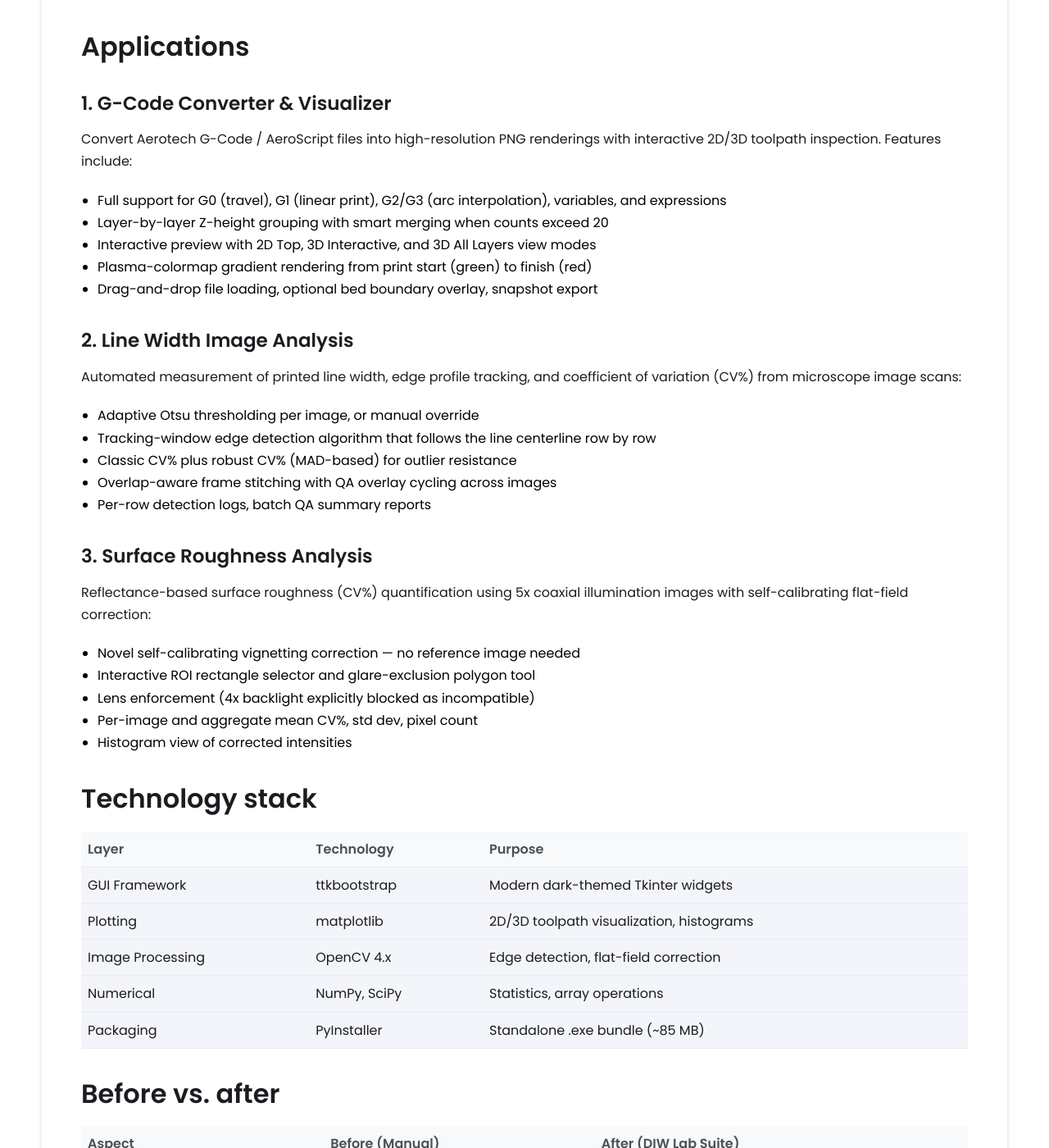
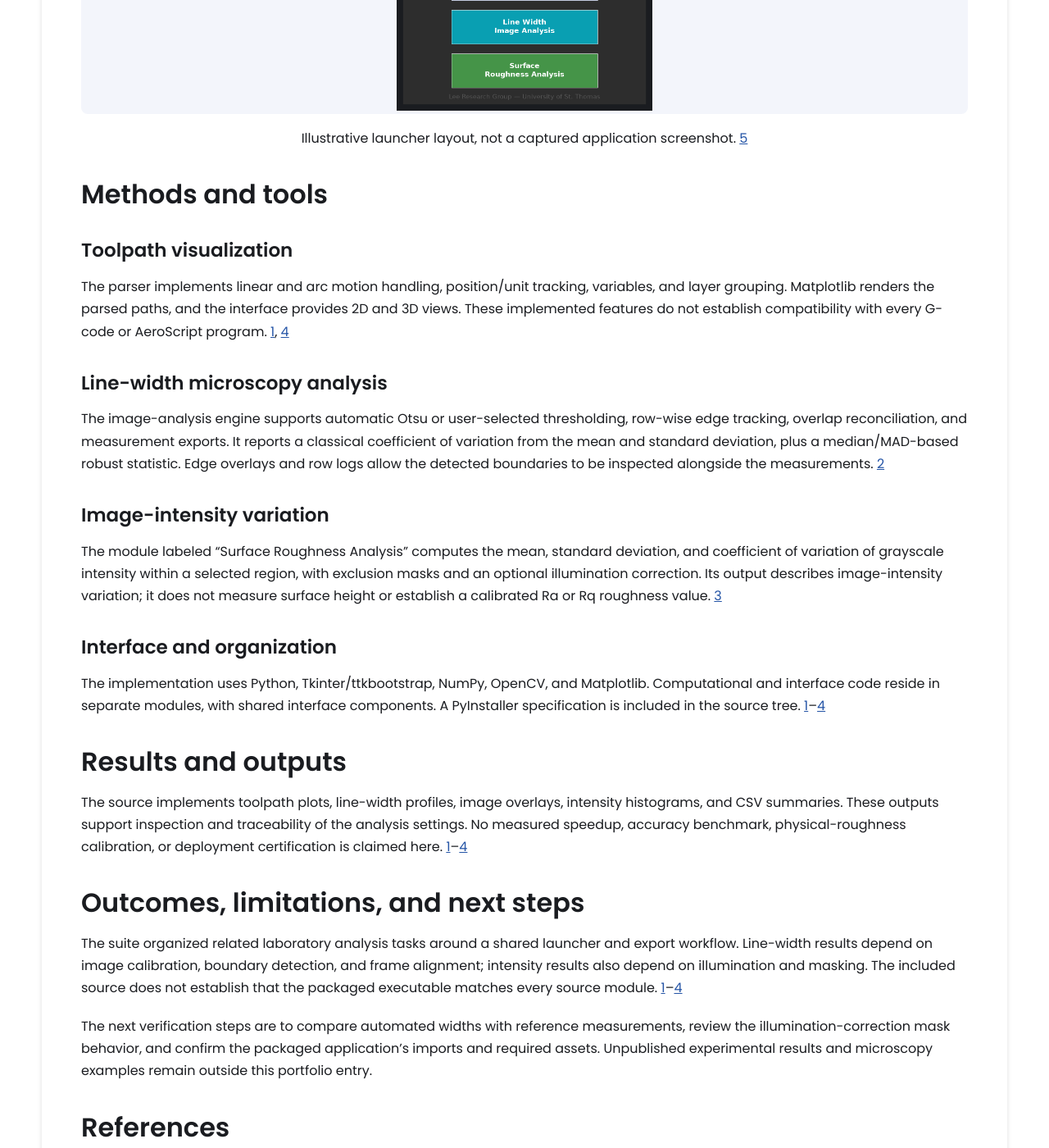
Before and after one commit to Simon-Garcia301/Simon-Garcia301.github.io, a Jekyll site: the page built from _projects/diw-lab-suite/index.md, in a window 1280 px wide and 1400 px high, scrolled down 1496 px. Shown: the whole window at 82% size. Built offline with Jekyll 4.4.1, drawn with Linux system fonts in a browser that asks for light colours; our own code applies the rules of GitHub Pages for plain Markdown files; some of the changed text lies outside the part shown.

Commit message:
Ground existing project entries in documented methods and evidence

````diff
--- a/_projects/diw-lab-suite/index.md
+++ b/_projects/diw-lab-suite/index.md
@@ -1,102 +1,65 @@
 ---
 layout: post
-title: "DIW Lab Suite — Digital Ink Writing Research Tools"
-description: Desktop application toolkit for DIW research labs — G-Code toolpath visualization, automated line width microscopy analysis, and reflectance-based surface roughness profiling. Built for the Lee Research Group at the University of St. Thomas.
+order: 2
+title: "DIW Laboratory Software: Toolpaths and Microscopy Analysis"
+description: "A Python desktop tool suite for visualizing direct ink writing toolpaths and analyzing microscopy images for the Lee Research Group."
 skills:
-  - Digital Ink Writing (DIW)
-  - G-Code / AeroScript parsing
-  - Microscope image analysis (OpenCV, Edge detection)
-  - Surface roughness quantification (flat-field correction)
-  - Python (tkinter/ttkbootstrap, matplotlib, OpenCV, NumPy)
-  - PyInstaller packaging
-
-main-image: /diw-suite-showcase.png
+  - Direct ink writing
+  - G-code / AeroScript parsing
+  - Python / NumPy / OpenCV
+  - Tkinter / ttkbootstrap
+  - Matplotlib
+  - Image-analysis quality control
+main-image: diw-suite-showcase.png
+main-image-alt: "Illustration of the suite's toolpath, line-width, and image-intensity analysis modules."
+main-image-caption: 'Illustrative module overview generated for the portfolio; the plotted shapes are not experimental measurements. [5](#ref-5)'
 ---
 
-## Overview
+## Context and problem
 
-The **DIW Lab Suite** is a unified desktop application toolkit that streamlines three core workflows in Digital Ink Writing (DIW) research laboratories: **G-Code toolpath visualization**, **automated line width microscopy analysis**, and **reflectance-based surface roughness profiling**. It replaces manual, error-prone, multi-tool workflows with integrated, automated, and scientifically rigorous analysis pipelines — all under one consistent interface.
+Direct ink writing research uses both programmed nozzle paths and post-print microscopy. The suite brought toolpath visualization, line-width analysis, and image-intensity analysis into a shared desktop interface for the Lee Research Group at the University of St. Thomas. [1](#ref-1)–[4](#ref-4)
 
-{% include image-gallery.html images="launcher-menu.png" %}
+## My role and contributions
 
-## Applications
+I developed the Python tool suite and co-developed calibrated line-width analysis with a research partner. That work used automated edge detection and CSV measurement exports to support experimental analysis. The available résumé identifies the shared contribution but does not name the partner or assign every module individually. [6](#ref-6)
 
-### 1. G-Code Converter & Visualizer
+{% include image-gallery.html images="launcher-menu.png" alts="Portfolio illustration of a launcher with buttons for the suite's three analysis modules." captions="Illustrative launcher layout, not a captured application screenshot. [5](#ref-5)" %}
 
-Convert Aerotech G-Code / AeroScript files into high-resolution PNG renderings with interactive 2D/3D toolpath inspection. Features include:
+## Methods and tools
 
-- Full support for G0 (travel), G1 (linear print), G2/G3 (arc interpolation), variables, and expressions
-- Layer-by-layer Z-height grouping with smart merging when counts exceed 20
-- Interactive preview with 2D Top, 3D Interactive, and 3D All Layers view modes
-- Plasma-colormap gradient rendering from print start (green) to finish (red)
-- Drag-and-drop file loading, optional bed boundary overlay, snapshot export
+### Toolpath visualization
 
-### 2. Line Width Image Analysis
+The parser implements linear and arc motion handling, position/unit tracking, variables, and layer grouping. Matplotlib renders the parsed paths, and the interface provides 2D and 3D views. These implemented features do not establish compatibility with every G-code or AeroScript program. [1](#ref-1), [4](#ref-4)
 
-Automated measurement of printed line width, edge profile tracking, and coefficient of variation (CV%) from microscope image scans:
+### Line-width microscopy analysis
 
-- Adaptive Otsu thresholding per image, or manual override
-- Tracking-window edge detection algorithm that follows the line centerline row by row
-- Classic CV% plus robust CV% (MAD-based) for outlier resistance
-- Overlap-aware frame stitching with QA overlay cycling across images
-- Per-row detection logs, batch QA summary reports
+The image-analysis engine supports automatic Otsu or user-selected thresholding, row-wise edge tracking, overlap reconciliation, and measurement exports. It reports a classical coefficient of variation from the mean and standard deviation, plus a median/MAD-based robust statistic. Edge overlays and row logs allow the detected boundaries to be inspected alongside the measurements. [2](#ref-2)
 
-### 3. Surface Roughness Analysis
+### Image-intensity variation
 
-Reflectance-based surface roughness (CV%) quantification using 5x coaxial illumination images with self-calibrating flat-field correction:
+The module labeled “Surface Roughness Analysis” computes the mean, standard deviation, and coefficient of variation of grayscale intensity within a selected region, with exclusion masks and an optional illumination correction. Its output describes image-intensity variation; it does not measure surface height or establish a calibrated Ra or Rq roughness value. [3](#ref-3)
 
-- Novel self-calibrating vignetting correction — no reference image needed
-- Interactive ROI rectangle selector and glare-exclusion polygon tool
-- Lens enforcement (4x backlight explicitly blocked as incompatible)
-- Per-image and aggregate mean CV%, std dev, pixel count
-- Histogram view of corrected intensities
+### Interface and organization
 
-## Technology stack
+The implementation uses Python, Tkinter/ttkbootstrap, NumPy, OpenCV, and Matplotlib. Computational and interface code reside in separate modules, with shared interface components. A PyInstaller specification is included in the source tree. [1](#ref-1)–[4](#ref-4)
 
-| Layer | Technology | Purpose |
-|-------|-----------|---------|
-| GUI Framework | ttkbootstrap | Modern dark-themed Tkinter widgets |
-| Plotting | matplotlib | 2D/3D toolpath visualization, histograms |
-| Image Processing | OpenCV 4.x | Edge detection, flat-field correction |
-| Numerical | NumPy, SciPy | Statistics, array operations |
-| Packaging | PyInstaller | Standalone .exe bundle (~85 MB) |
+## Results and outputs
 
-## Before vs. after
+The source implements toolpath plots, line-width profiles, image overlays, intensity histograms, and CSV summaries. These outputs support inspection and traceability of the analysis settings. No measured speedup, accuracy benchmark, physical-roughness calibration, or deployment certification is claimed here. [1](#ref-1)–[4](#ref-4)
 
-| Aspect | Before (Manual) | After (DIW Lab Suite) |
-|--------|----------------|----------------------|
-| Toolpath inspection | Read raw text files | Interactive 2D/3D plots |
-| Line width measurement | Manual cursor placement | Automated edge detection |
-| Surface roughness | Qualitative ("looks smooth") | Quantitative CV% with optics correction |
-| Multi-sample processing | Hours of manual work | Batch analysis, minutes |
-| Output format | Scattered spreadsheets | Standardized CSV + PNG |
+## Outcomes, limitations, and next steps
 
-## Real lab workflow example
+The suite organized related laboratory analysis tasks around a shared launcher and export workflow. Line-width results depend on image calibration, boundary detection, and frame alignment; intensity results also depend on illumination and masking. The included source does not establish that the packaged executable matches every source module. [1](#ref-1)–[4](#ref-4)
 
-A researcher prints 24 silver-ink lines on glass at varying speeds. Pre-print, the G-Code Converter verifies the toolpath across all 8 layers. Post-print, the Line Width module processes 48 overlapping microscope images through adaptive Otsu thresholding and stitches them with overlap reconciliation. The Surface Roughness module applies flat-field correction and reports an overall mean CV of 3.2% — well within target. Total time: ~15 minutes vs. 3–4 hours manually.
+The next verification steps are to compare automated widths with reference measurements, review the illumination-correction mask behavior, and confirm the packaged application's imports and required assets. Unpublished experimental results and microscopy examples remain outside this portfolio entry.
 
-## Architecture
+## References
 
-The suite follows a modular **Engine-GUI Separation** architecture. Computational logic lives in pure-Python engine modules importable without Tkinter; GUI windows wire user interactions to these engines via background threads. All three apps share calibration constants (LENS_CALIBRATION_UM_PER_PX), theme palette, and widget factories from a common ui_common library.
-
-Full architecture documentation and source code are available in the [src/diw-lab-suite/](../../src/diw-lab-suite/) directory.
-
-## Installation
-
-```bash
-pip install ttkbootstrap matplotlib opencv-python numpy
-pip install scipy scikit-image pillow tkinterdnd2
-
-# Launch the launcher menu
-python src/diw-lab-suite/gcode-converter/main.py
-```
-
-To build a standalone executable:
-```bash
-cd src/diw-lab-suite/gcode-converter
-pyinstaller lee_tool_suite.spec --additional-hooks-dir=.
-```
-
-## Status
-
-**Completed v4.0.0** — All three tools built, documented, packaged. Ready for lab deployment.
+<ol class="references">
+  <li id="ref-1">[1] Lee Research Group, <a href="{{ '/src/diw-lab-suite/gcode-converter/engines/gcode_engine.py' | relative_url }}">“gcode_engine.py,”</a> DIW Lab Suite source, parser and rendering functions.</li>
+  <li id="ref-2">[2] Lee Research Group, <a href="{{ '/src/diw-lab-suite/gcode-converter/engines/line_width_engine.py' | relative_url }}">“line_width_engine.py,”</a> DIW Lab Suite source, edge tracking, stitching, statistics, and export functions.</li>
+  <li id="ref-3">[3] Lee Research Group, <a href="{{ '/src/diw-lab-suite/gcode-converter/engines/surface_roughness_engine.py' | relative_url }}">“surface_roughness_engine.py,”</a> DIW Lab Suite source, intensity-analysis and masking functions.</li>
+  <li id="ref-4">[4] Lee Research Group, DIW Lab Suite source: <a href="{{ '/src/diw-lab-suite/gcode-converter/main.py' | relative_url }}">launcher</a>, <a href="{{ '/src/diw-lab-suite/gcode-converter/gui/gcode_converter_gui.py' | relative_url }}">toolpath interface</a>, <a href="{{ '/src/diw-lab-suite/gcode-converter/gui/image_analysis_gui.py' | relative_url }}">line-width interface</a>, <a href="{{ '/src/diw-lab-suite/gcode-converter/gui/surface_roughness_gui.py' | relative_url }}">intensity interface</a>, <a href="{{ '/src/diw-lab-suite/gcode-converter/shared/ui_common.py' | relative_url }}">shared interface components</a>, and <a href="{{ '/src/diw-lab-suite/gcode-converter/lee_tool_suite.spec' | relative_url }}">PyInstaller specification</a>.</li>
+  <li id="ref-5">[5] “generate_diw_images.py,” portfolio illustration-generation script. <a href="{{ '/scripts/generate_diw_images.py' | relative_url }}">Source</a>.</li>
+  <li id="ref-6">[6] S. Garcia Salmeron, “Simon Garcia Salmeron Resume,” ver. 6, p. 1, “Lee Research Group Tool Suite.” Source résumé retained in the project review archive.</li>
+</ol>
````
Also changed, not shown: _projects/aero-drag/index.md (+49 -51 lines), _projects/desk-illumination-mapping/index.md (+22 -53 lines).
